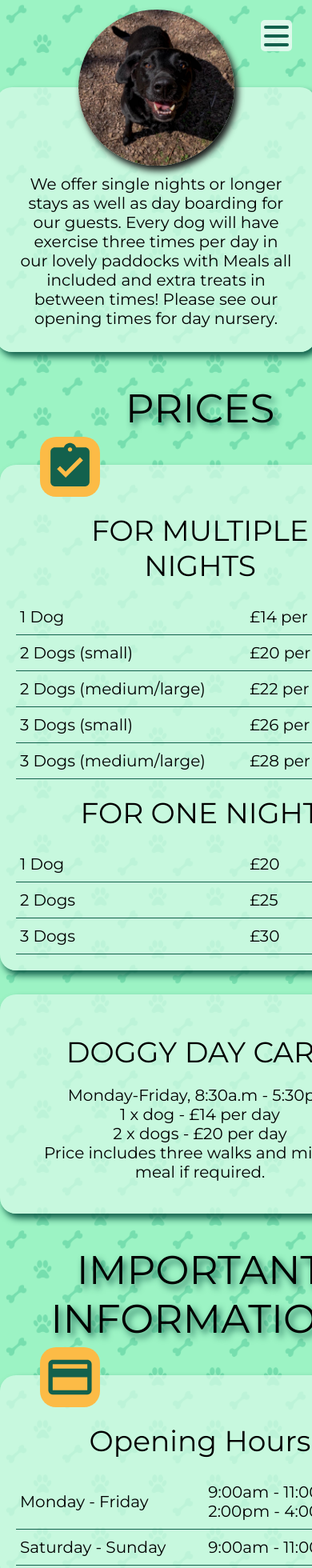
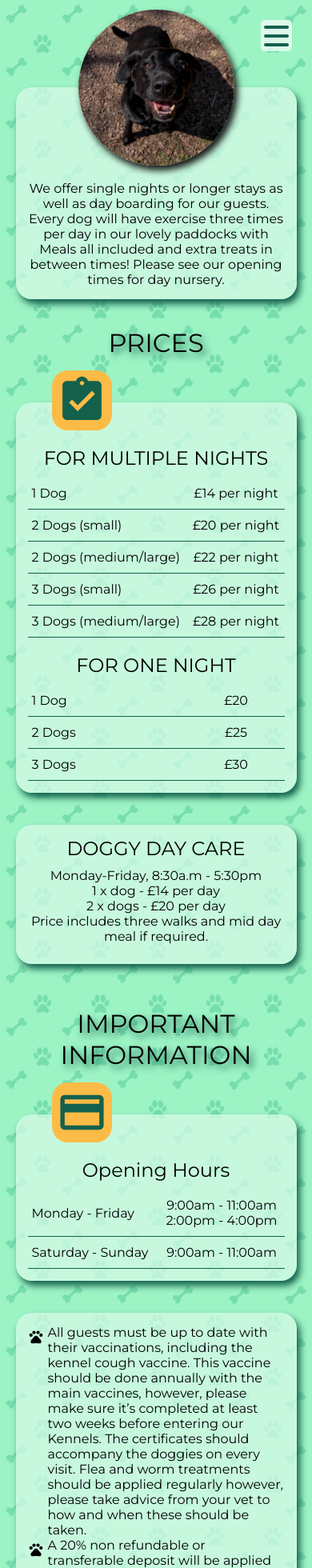
Before and after one commit to Velocima/green-lawns-next, a Next.js app: page /services in a window 390 px wide. Shown: the top 1960 px of the page at 80% size. Built offline with nearby package versions, Linux system fonts and the light colour scheme.

Commit message:
services page made fully responsive for smaller displays!

```diff
--- a/styles/services.module.css
+++ b/styles/services.module.css
@@ -13,7 +13,7 @@
 	justify-content: flex-start;
 	align-items: center;
 	width: 100%;
-	margin-top: 200px;
+	margin-top: 150px;
 }
 
 .imageContainer {
@@ -51,7 +51,7 @@
 	justify-items: center;
 	align-items: start;
 	width: 100%;
-	margin-top: 100px;
+	margin-top: 50px;
 }
 
 .prices {
@@ -113,11 +113,13 @@
 }
 
 .tableContainer td {
+	padding: 10px 5px;
 	font-size: 20px;
-	padding: 10px 5px;
 	border-bottom: 1px solid #13614d;
 }
-
+.tableContainer td:nth-child(2) {
+	text-align: center;
+}
 .doggyDaycare {
 	width: 35vw;
 	min-width: 500px;
@@ -147,7 +149,7 @@
 }
 .importantInformation li {
 	display: grid;
-	grid-template-columns: 30px 410px;
+	grid-template-columns: 30px 95%;
 	padding: 10px 0;
 	text-align: start;
 }
@@ -178,7 +180,9 @@
 		padding-left: 205px;
 		text-align: center;
 	}
+}
 
+@media screen and (max-width: 1100px) {
 	.info {
 		grid-template-columns: 1fr;
 		margin-top: 0;
@@ -189,12 +193,18 @@
 		width: 80vw;
 	}
 	.prices h1 {
-		margin: 40px 0;
+		margin: 50px 0 60px;
+	}
+	.tableContainer {
+		margin-bottom: 40px;
 	}
 	.doggyDaycare {
 		margin-bottom: 0;
 	}
 	.importantInformation h1 {
+		margin: 60px 0;
+	}
+	.importantInformation ul {
 		margin: 40px 0;
 	}
 	.importantInformation li {
@@ -230,9 +240,6 @@
 		flex-direction: column;
 		margin-top: 28vw;
 	}
-	.paragraph p {
-		font-size: 20px;
-	}
 	.imageContainer {
 		height: 0;
 	}
@@ -247,7 +254,82 @@
 	.paragraph p {
 		margin: 0;
 		padding: 28vw 30px 30px;
-		width: 70%;
+		width: 80%;
+		min-width: 500px;
+		font-size: 20px;
+	}
+}
+
+@media screen and (max-width: 550px) {
+	.paragraph p {
+		padding: 20px;
+		padding-top: 30vw;
+	}
+	.importantInformation ul,
+	.tableContainer,
+	.doggyDaycare,
+	.paragraph p {
+		min-width: 200px;
+		width: 90%;
+	}
+	.importantInformation {
+		display: flex;
+		justify-content: flex-start;
+		align-items: center;
+		flex-direction: column;
+	}
+	.importantInformation h1,
+	.prices h1 {
+		font-size: 32px;
+		margin: 35px 0;
+	}
+	.tableContainer th,
+	.doggyDaycare h2 {
+		font-size: 24px;
+	}
+
+	.doggyDaycare h2 {
+		padding: 0 0 10px;
+	}
+
+	.tableContainer th {
+		padding: 20px 0 10px;
+	}
+
+	.paragraph p,
+	.tableContainer td,
+	.doggyDaycare,
+	.importantInformation li {
+		font-size: 16px;
+	}
+	.doggyDaycare,
+	.tableContainer,
+	.importantInformation ul {
+		padding: 20px 20px 30px;
+		margin: 20px 0;
+	}
+
+	.importantInformation li {
+		grid-template-columns: 20px 100%;
+		padding: 0;
+	}
+	.importantInformation li p {
+		padding-left: 5px;
+	}
+	.svgContainer svg {
+		top: -55px;
+	}
+}
+
+@media screen and (max-width: 400px) {
+	.paragraph p {
+		padding: 15px;
+		padding-top: 30vw;
+	}
+	.doggyDaycare,
+	.tableContainer,
+	.importantInformation ul {
+		padding: 15px;
 	}
 }
 @keyframes fadeIn {
```
